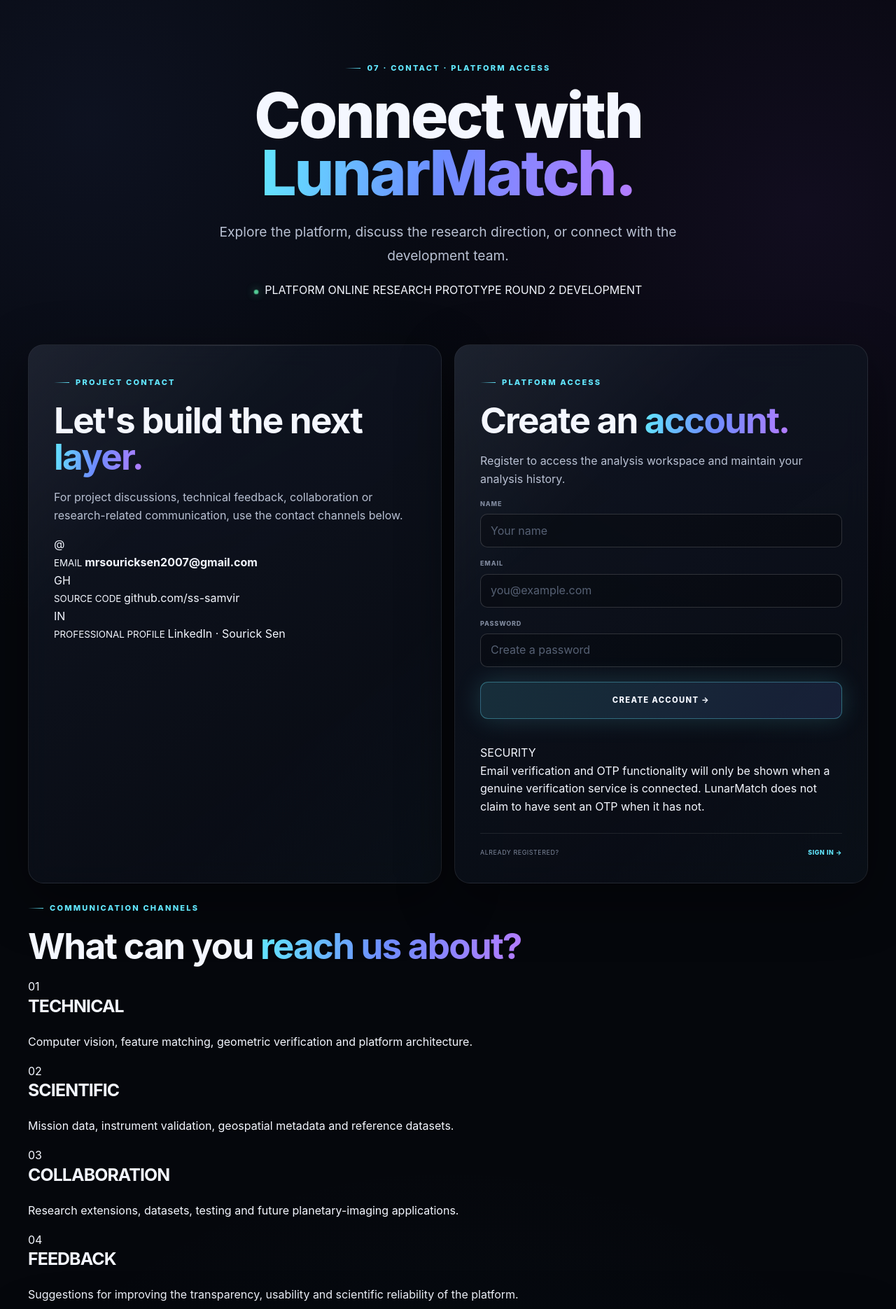
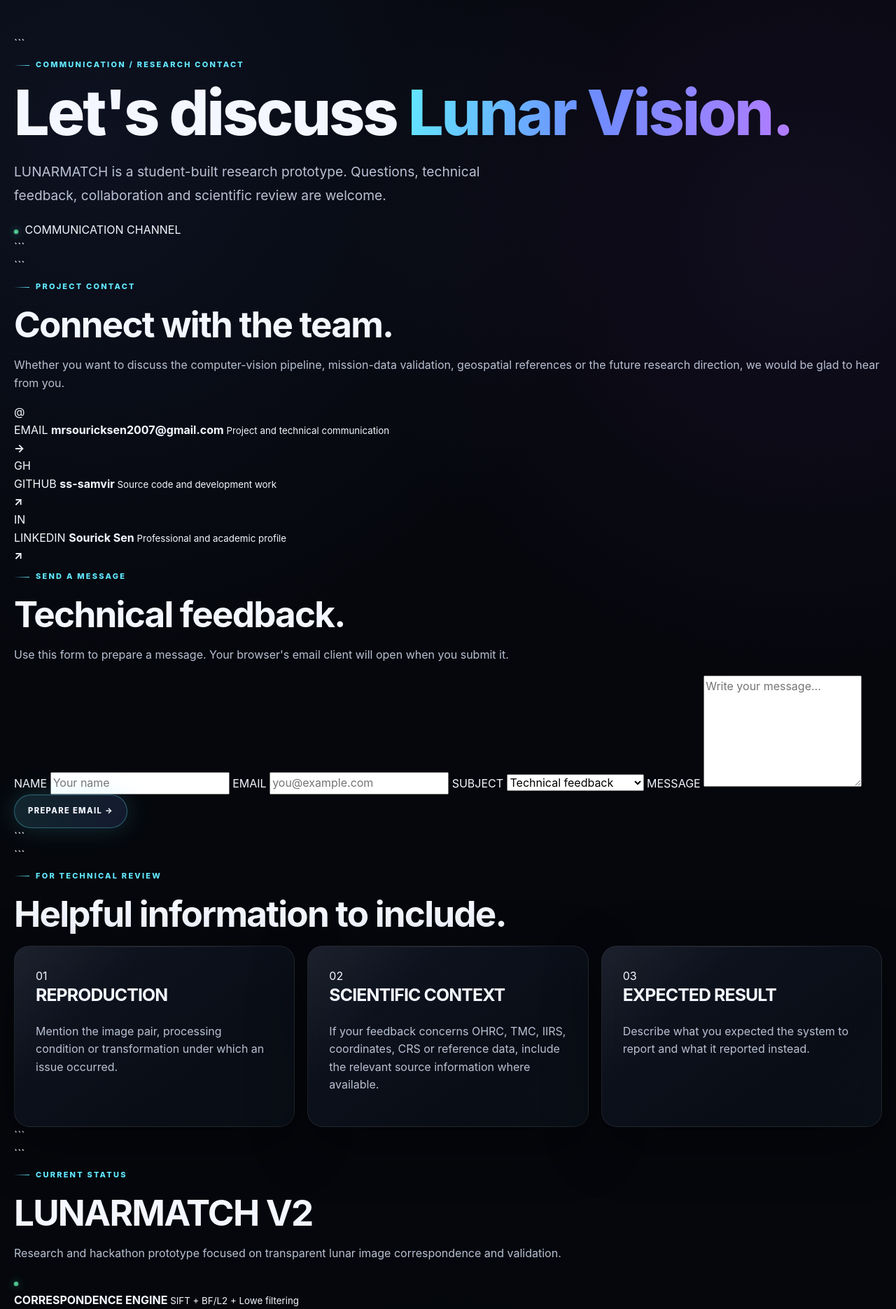
Before and after one commit to ss-samvir/LUNARMATCH-GRAND-MASTER, a Flask app: page /contact in a window 1280 px wide. Shown: the part 76-1946 px from the top of the page at 70% size. Run offline with Flask 3, Linux system fonts and the light colour scheme.

Commit message:
Update contact.html

````diff
--- a/templates/contact.html
+++ b/templates/contact.html
@@ -1,119 +1,166 @@
-{% extends "base.html" %}
+{% extends 'base.html' %}
 
-{% block title %}
-LUNARMATCH V2 | Contact & Registration
-{% endblock %}
+{% block title %}Contact · LUNARMATCH V2{% endblock %}
 
 {% block content %}
 
-<section class="contact-page">
+<!-- =========================================================
+     PAGE HERO
+========================================================= -->
 
-    <!-- =========================================================
-         HEADER
-    ========================================================== -->
+<section class="page-head reveal">
 
-    <div class="pagehead contact-head">
+```
+<div>
 
     <div class="eyebrow">
-            07 · CONTACT · PLATFORM ACCESS
+        COMMUNICATION / RESEARCH CONTACT
     </div>
 
     <h1>
-            Connect with
-            <span class="gradient">LunarMatch.</span>
+        Let's discuss
+        <span class="gradient">Lunar Vision.</span>
     </h1>
 
     <p class="lead">
-            Explore the platform, discuss the research direction,
-            or connect with the development team.
+        LUNARMATCH is a student-built research prototype.
+        Questions, technical feedback, collaboration and scientific
+        review are welcome.
     </p>
-
-        <div class="contact-integrity">
-
-            <span>
-                <i class="status-dot"></i>
-                PLATFORM ONLINE
-            </span>
-
-            <span>
-                RESEARCH PROTOTYPE
-            </span>
-
-            <span>
-                ROUND 2 DEVELOPMENT
-            </span>
 
 </div>
 
+<div class="page-head-status">
+    <span class="status-dot"></span>
+    COMMUNICATION CHANNEL
 </div>
+```
 
+</section>
 
 <!-- =========================================================
      CONTACT GRID
-    ========================================================== -->
+========================================================= -->
 
-    <section class="contact-grid">
+<section class="contact-layout reveal">
 
-        <!-- =====================================================
-             PROJECT CONTACT
-        ====================================================== -->
-
-        <div class="contact-main card">
+```
+<!-- LEFT -->
+<div class="contact-information">
 
     <div class="eyebrow">
         PROJECT CONTACT
     </div>
 
     <h2>
-                Let's build the next
-                <span class="gradient">layer.</span>
+        Connect with the team.
     </h2>
 
     <p class="muted">
-                For project discussions, technical feedback,
-                collaboration or research-related communication,
-                use the contact channels below.
+        Whether you want to discuss the computer-vision pipeline,
+        mission-data validation, geospatial references or the
+        future research direction, we would be glad to hear from you.
     </p>
 
 
-            <div class="contact-channel">
+    <div class="contact-cards">
 
-                <span class="contact-channel-icon">
+        <a
+            class="contact-card"
+            href="mailto:mrsouricksen2007@gmail.com"
+        >
+
+            <div class="contact-icon">
                 @
-                </span>
+            </div>
 
             <div>
 
-                    <small>
+                <span>
                     EMAIL
-                    </small>
+                </span>
 
                 <strong>
                     mrsouricksen2007@gmail.com
                 </strong>
 
-                </div>
+                <small>
+                    Project and technical communication
+                </small>
 
             </div>
 
+            <b>
+                →
+            </b>
 
-            <div class="contact-channel">
+        </a>
 
-                <span class="contact-channel-icon">
+
+        <a
+            class="contact-card"
+            href="https://github.com/ss-samvir"
+            target="_blank"
+            rel="noopener noreferrer"
+        >
+
+            <div class="contact-icon">
                 GH
-                </span>
+            </div>
 
             <div>
 
+                <span>
+                    GITHUB
+                </span>
+
+                <strong>
+                    ss-samvir
+                </strong>
+
                 <small>
-                        SOURCE CODE
+                    Source code and development work
                 </small>
 
-                    <a href="https://github.com/ss-samvir"
+            </div>
+
+            <b>
+                ↗
+            </b>
+
+        </a>
+
+
+        <a
+            class="contact-card"
+            href="https://www.linkedin.com/in/sourick-sen-612a8b425/"
             target="_blank"
-                       rel="noopener noreferrer">
+            rel="noopener noreferrer"
+        >
 
-                        github.com/ss-samvir
+            <div class="contact-icon">
+                IN
+            </div>
+
+            <div>
+
+                <span>
+                    LINKEDIN
+                </span>
+
+                <strong>
+                    Sourick Sen
+                </strong>
+
+                <small>
+                    Professional and academic profile
+                </small>
+
+            </div>
+
+            <b>
+                ↗
+            </b>
 
         </a>
 
@@ -122,177 +169,140 @@ LUNARMATCH V2 | Contact & Registration
 </div>
 
 
-            <div class="contact-channel">
-
-                <span class="contact-channel-icon">
-                    IN
-                </span>
-
-                <div>
-
-                    <small>
-                        PROFESSIONAL PROFILE
-                    </small>
-
-                    <a href="https://www.linkedin.com/in/sourick-sen-612a8b425/"
-                       target="_blank"
-                       rel="noopener noreferrer">
-
-                        LinkedIn · Sourick Sen
-
-                    </a>
-
-                </div>
-
-            </div>
-
-        </div>
-
-
-        <!-- =====================================================
-             REGISTRATION
-        ====================================================== -->
-
-        <div class="registration-card card">
+<!-- RIGHT -->
+<div class="contact-form-card">
 
     <div class="eyebrow">
-                PLATFORM ACCESS
+        SEND A MESSAGE
     </div>
 
     <h2>
-                Create an
-                <span class="gradient">account.</span>
+        Technical feedback.
     </h2>
 
     <p class="muted">
-                Register to access the analysis workspace and
-                maintain your analysis history.
+        Use this form to prepare a message. Your browser's email
+        client will open when you submit it.
     </p>
 
 
-            <form id="contactRegisterForm"
-                  data-auth="/api/register"
-                  class="auth-form">
+    <form
+        id="contactForm"
+        class="contact-form"
+        novalidate
+    >
 
-                <label>
-
-                    <span>
+        <label for="contactName">
             NAME
-                    </span>
+        </label>
 
         <input
+            id="contactName"
+            name="name"
             type="text"
-                        name="name"
             placeholder="Your name"
             autocomplete="name"
             required
         >
 
+
+        <label for="contactEmail">
+            EMAIL
         </label>
 
-
-                <label>
-
-                    <span>
-                        EMAIL
-                    </span>
-
         <input
+            id="contactEmail"
+            name="email"
             type="email"
-                        name="email"
             placeholder="you@example.com"
             autocomplete="email"
             required
         >
 
+
+        <label for="contactSubject">
+            SUBJECT
         </label>
 
-
-                <label>
-
-                    <span>
-                        PASSWORD
-                    </span>
-
-                    <input
-                        type="password"
-                        name="password"
-                        placeholder="Create a password"
-                        autocomplete="new-password"
-                        minlength="8"
-                        required
+        <select
+            id="contactSubject"
+            name="subject"
         >
 
+            <option value="Technical feedback">
+                Technical feedback
+            </option>
+
+            <option value="Scientific validation">
+                Scientific validation
+            </option>
+
+            <option value="Research collaboration">
+                Research collaboration
+            </option>
+
+            <option value="Hackathon discussion">
+                Hackathon discussion
+            </option>
+
+            <option value="General enquiry">
+                General enquiry
+            </option>
+
+        </select>
+
+
+        <label for="contactMessage">
+            MESSAGE
         </label>
+
+        <textarea
+            id="contactMessage"
+            name="message"
+            rows="6"
+            placeholder="Write your message..."
+            required
+        ></textarea>
 
 
         <button
-                    class="btn primary auth-submit"
-                    type="submit">
-
-                    CREATE ACCOUNT →
-
+            class="btn primary"
+            type="submit"
+        >
+            PREPARE EMAIL →
         </button>
 
 
-                <p id="msg"
-                   class="auth-message"
-                   aria-live="polite">
-                </p>
+        <div
+            id="contactMessageStatus"
+            class="form-status"
+            aria-live="polite"
+        ></div>
 
     </form>
 
-
-            <div class="auth-note">
-
-                <span>
-                    SECURITY
-                </span>
-
-                <p>
-                    Email verification and OTP functionality will
-                    only be shown when a genuine verification service
-                    is connected. LunarMatch does not claim to have
-                    sent an OTP when it has not.
-                </p>
-
 </div>
-
-
-            <div class="auth-switch">
-
-                <span>
-                    ALREADY REGISTERED?
-                </span>
-
-                <a href="/signin">
-                    SIGN IN →
-                </a>
-
-            </div>
-
-        </div>
+```
 
 </section>
 
+<!-- =========================================================
+     WHAT TO INCLUDE
+========================================================= -->
 
-    <!-- =========================================================
-         COMMUNICATION PURPOSES
-    ========================================================== -->
+<section class="reveal">
 
-    <section class="communication-section">
-
-        <div class="section-mini-head">
+```
+<div class="section-head">
 
     <div>
 
         <div class="eyebrow">
-                    COMMUNICATION CHANNELS
+            FOR TECHNICAL REVIEW
         </div>
 
         <h2>
-                    What can you
-                    <span class="gradient">reach us about?</span>
+            Helpful information to include.
         </h2>
 
     </div>
@@ -300,148 +310,334 @@ LUNARMATCH V2 | Contact & Registration
 </div>
 
 
-        <div class="communication-grid">
+<div class="grid grid-3">
 
-            <article class="communication-card">
+    <article class="card">
 
-                <span>
+        <div class="about-card-number">
             01
-                </span>
+        </div>
 
         <h3>
-                    TECHNICAL
+            REPRODUCTION
         </h3>
 
-                <p>
-                    Computer vision, feature matching,
-                    geometric verification and platform architecture.
+        <p class="muted">
+            Mention the image pair, processing condition or
+            transformation under which an issue occurred.
         </p>
 
     </article>
 
 
-            <article class="communication-card">
+    <article class="card">
 
-                <span>
+        <div class="about-card-number">
             02
-                </span>
+        </div>
 
         <h3>
-                    SCIENTIFIC
+            SCIENTIFIC CONTEXT
         </h3>
 
-                <p>
-                    Mission data, instrument validation,
-                    geospatial metadata and reference datasets.
+        <p class="muted">
+            If your feedback concerns OHRC, TMC, IIRS, coordinates,
+            CRS or reference data, include the relevant source
+            information where available.
         </p>
 
     </article>
 
 
-            <article class="communication-card">
+    <article class="card">
 
-                <span>
+        <div class="about-card-number">
             03
-                </span>
+        </div>
 
         <h3>
-                    COLLABORATION
+            EXPECTED RESULT
         </h3>
 
-                <p>
-                    Research extensions, datasets, testing and
-                    future planetary-imaging applications.
-                </p>
-
-            </article>
-
-
-            <article class="communication-card">
-
-                <span>
-                    04
-                </span>
-
-                <h3>
-                    FEEDBACK
-                </h3>
-
-                <p>
-                    Suggestions for improving the transparency,
-                    usability and scientific reliability of the platform.
+        <p class="muted">
+            Describe what you expected the system to report and
+            what it reported instead.
         </p>
 
     </article>
 
 </div>
+```
 
 </section>
 
+<!-- =========================================================
+     PROJECT STATUS
+========================================================= -->
+
+<section class="contact-status-panel reveal">
+
+```
+<div>
+
+    <div class="eyebrow">
+        CURRENT STATUS
+    </div>
+
+    <h2>
+        LUNARMATCH V2
+    </h2>
+
+    <p class="muted">
+        Research and hackathon prototype focused on transparent
+        lunar image correspondence and validation.
+    </p>
+
+</div>
+
+
+<div class="status-list">
+
+    <div class="status-item">
+
+        <span class="status-dot"></span>
+
+        <div>
+
+            <strong>
+                CORRESPONDENCE ENGINE
+            </strong>
+
+            <small>
+                SIFT + BF/L2 + Lowe filtering
+            </small>
+
+        </div>
+
+    </div>
+
+
+    <div class="status-item">
+
+        <span class="status-dot"></span>
+
+        <div>
+
+            <strong>
+                GEOMETRIC VERIFICATION
+            </strong>
+
+            <small>
+                Homography + RANSAC
+            </small>
+
+        </div>
+
+    </div>
+
+
+    <div class="status-item">
+
+        <span class="status-dot"></span>
+
+        <div>
+
+            <strong>
+                SCIENTIFIC VALIDATION
+            </strong>
+
+            <small>
+                Metadata and reference evidence
+            </small>
+
+        </div>
+
+    </div>
+
+
+    <div class="status-item">
+
+        <span class="status-dot"></span>
+
+        <div>
+
+            <strong>
+                LOCALIZATION
+            </strong>
+
+            <small>
+                Only when supported by available evidence
+            </small>
+
+        </div>
+
+    </div>
+
+</div>
+```
+
+</section>
 
 <!-- =========================================================
-         PROJECT IDENTITY
-    ========================================================== -->
+     RESPONSIBLE CONTACT NOTE
+========================================================= -->
 
-    <section class="contact-identity card">
+<section class="notice-card reveal">
 
-        <div class="identity-mark">
-            LM
+```
+<div class="notice-icon">
+    i
 </div>
 
 <div>
 
     <div class="eyebrow">
-                LUNARMATCH V2
+        IMPORTANT
     </div>
 
-            <h2>
-                COMPARE.
-                CORRESPOND.
-                VERIFY.
-                <span class="gradient">
-                    LOCALIZE.
-                </span>
-            </h2>
+    <h3>
+        Scientific review matters.
+    </h3>
 
     <p class="muted">
-                A research-oriented planetary imagery prototype
-                focused on transparent evidence rather than
-                unsupported conclusions.
+        LUNARMATCH V2 is not presented as an official ISRO or
+        government system. Mission names, instrument information,
+        coordinates and reference data are treated as evidence
+        that must be independently supported.
     </p>
 
 </div>
+```
 
 </section>
 
+<!-- =========================================================
+     NAVIGATION
+========================================================= -->
 
-    <!-- =========================================================
-         ACTIONS
-    ========================================================== -->
+<section class="page-navigation reveal">
 
-    <section class="validation-actions">
-
-        <a href="/analyze"
-           class="btn primary">
-            OPEN ANALYSIS CENTER →
+```
+<a
+    class="btn"
+    href="/about"
+>
+    ← ABOUT
 </a>
 
-        <a href="/validation"
-           class="btn">
-            SCIENTIFIC VALIDATION
-        </a>
+<div class="actions">
 
-        <a href="/technology"
-           class="btn">
+    <a
+        class="btn"
+        href="/technology"
+    >
         TECHNOLOGY
     </a>
 
-        <a href="/about"
-           class="btn">
-            ABOUT THE PROJECT
+    <a
+        class="btn primary"
+        href="/analyze"
+    >
+        OPEN ANALYZER →
     </a>
+
+</div>
+```
 
 </section>
 
-</section>
+<!-- =========================================================
+     CONTACT FORM SCRIPT
+========================================================= -->
+
+<script>
+
+document.addEventListener("DOMContentLoaded", function () {
+
+    const form = document.getElementById("contactForm");
+    const status = document.getElementById("contactMessageStatus");
+
+    if (!form) {
+        return;
+    }
+
+
+    form.addEventListener("submit", function (event) {
+
+        event.preventDefault();
+
+
+        const name =
+            document.getElementById("contactName").value.trim();
+
+        const email =
+            document.getElementById("contactEmail").value.trim();
+
+        const subject =
+            document.getElementById("contactSubject").value.trim();
+
+        const message =
+            document.getElementById("contactMessage").value.trim();
+
+
+        if (!name || !email || !message) {
+
+            status.textContent =
+                "Please complete your name, email and message.";
+
+            status.className =
+                "form-status error";
+
+            return;
+        }
+
+
+        const emailPattern =
+            /^[^\s@]+@[^\s@]+\.[^\s@]+$/;
+
+
+        if (!emailPattern.test(email)) {
+
+            status.textContent =
+                "Please enter a valid email address.";
+
+            status.className =
+                "form-status error";
+
+            return;
+        }
+
+
+        const body =
+            "Name: " + name +
+            "\nEmail: " + email +
+            "\n\n" +
+            message;
+
+
+        const mailto =
+            "mailto:mrsouricksen2007@gmail.com" +
+            "?subject=" +
+            encodeURIComponent(
+                "[LUNARMATCH] " + subject
+            ) +
+            "&body=" +
+            encodeURIComponent(body);
+
+
+        status.textContent =
+            "Opening your email client…";
+
+        status.className =
+            "form-status success";
+
+
+        window.location.href = mailto;
+
+    });
+
+});
+
+</script>
 
 {% endblock %}
````
Lines whose indentation alone changed are shown as unchanged.
